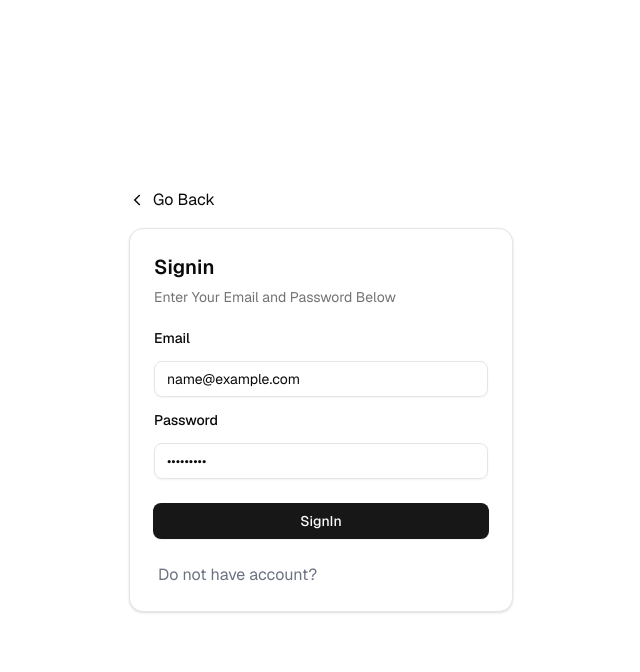
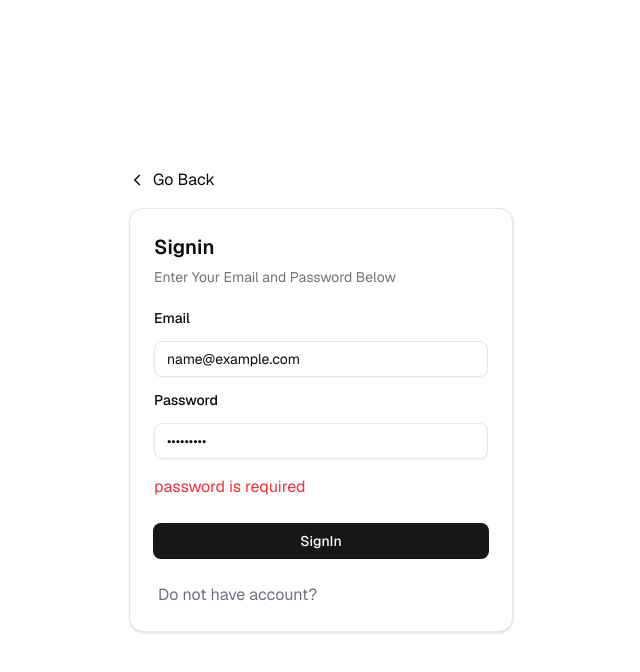
Before and after one commit to Bhup-GitHUB/AutoThumb, a Next.js app: page /signin in a window 1280 px wide. Both pictures are taken after typing "name@example.com", "Sample123" into the empty fields and a click on the button "SignIn". Shown: the top 672 px of the page, without its empty margins (319-959 px from the left). Built offline with nearby package versions, Linux system fonts and the light colour scheme; no server answers.

Commit message:
add error message display for email and password fields on sign-up and sign-in pages

```diff
--- a/src/components/ui/siginup.tsx
+++ b/src/components/ui/siginup.tsx
@@ -99,6 +99,13 @@ const SignUp = () => {
                     placeholder="xxx@gmail.com"
                     type="email"
                   ></Input>
+                  {errors.email && (
+                    <p>
+                      <span className="text-red-500">
+                        {errors.email.message}
+                      </span>
+                    </p>
+                  )}
                   <Label
                     htmlFor="Password"
                     className="font-sans"
@@ -106,11 +113,19 @@ const SignUp = () => {
                   >
                     Password
                   </Label>
+
                   <Input
                     id="password"
                     placeholder="*******"
                     type="password"
                   ></Input>
+                  {errors.password && (
+                    <p>
+                      <span className="text-red-500">
+                        {errors.password.message}
+                      </span>
+                    </p>
+                  )}
                 </div>
               </CardContent>
               <CardFooter className="flex flex-col px-4 py-6">
--- a/src/components/ui/signin.tsx
+++ b/src/components/ui/signin.tsx
@@ -119,6 +119,13 @@ const SignInPPage = () => {
                     placeholder="*******"
                     type="password"
                   ></Input>
+                  {errors.password && (
+                    <p>
+                      <span className="text-red-500">
+                        {errors.password.message}
+                      </span>
+                    </p>
+                  )}
                 </div>
               </CardContent>
               <CardFooter className="flex flex-col px-4 py-6">
```
